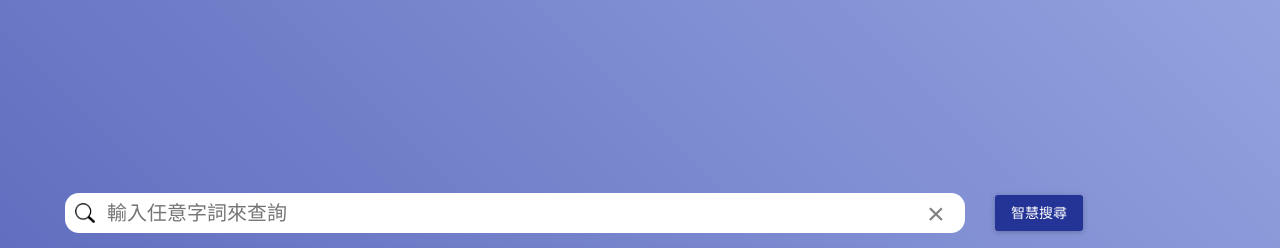
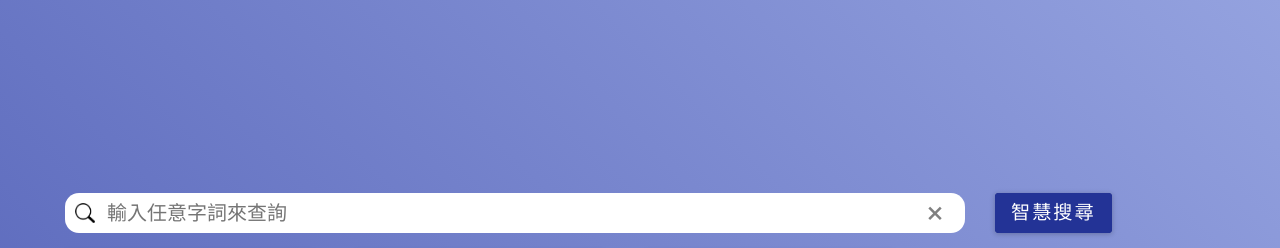
Before and after one commit to advancedor96/intra, a React app: page / in a window 1280 px wide. Shown: the top 248 px of the page. Built offline with nearby package versions, Linux system fonts and the light colour scheme; a web font is replaced by a local one.

Commit message:
加字型

```diff
--- a/src/components/TopBar.js
+++ b/src/components/TopBar.js
@@ -62,7 +62,12 @@ class TopBar extends Component {
                <XButton onClick={(e)=>{this.input.value = ''; AppStore.setSearchStr('')}}>×</XButton>
             </SearchBar>
 
-            <RaisedButton label="智慧搜尋" primary={true} style={{ marginLeft: '30px', height: '36px' }} buttonStyle={{ lineHeight: '36px', backgroundColor:'#233396'}}  onClick={(e)=>{AppStore.setSearchStr(this.input.value)}}/>
+            <RaisedButton label="智慧搜尋" primary={true}
+               style={{ marginLeft: '30px', height: '40px' }}
+               buttonStyle={{ lineHeight: '40px', backgroundColor:'#233396'}}
+               labelStyle={{fontSize:'1.2rem', letterSpacing: '2px', fontWeight: '400'}}
+               onClick={(e)=>{AppStore.setSearchStr(this.input.value)}
+            }/>
          </Toolbar>
 
       );
--- a/src/index.css
+++ b/src/index.css
@@ -1,8 +1,15 @@
+
+@import url('./notosanstc.css');
+*{
+
+  font-family: 'Noto Sans TC', 'Roboto', 'sans-serif' !important;
+}
 body {
   margin: 0;
   padding: 0;
-  font-family: sans-serif;
+  /* font-family: sans-serif; */
   box-sizing: border-box;
+  font-weight: 400;
 
   /* background-color: #5B69BC; */
   overflow-x: scroll;
@@ -10,6 +17,7 @@ body {
   background-position: center center;
   background-size: cover;
 }
+
 #root{
   /* background-color: #5B69BC; */
   background: linear-gradient(-135deg, rgba(148,162,223,1),rgba(78,92,180,1))
--- /dev/null
+++ b/src/notosanstc.css
@@ -0,0 +1,44 @@
+/*
+* Noto Sans TC (Chinese_traditional) http://www.google.com/fonts/earlyaccess
+ */
+ @font-face {
+   font-family: 'Noto Sans TC';
+   font-style: normal;
+   font-weight: 100;
+   src: url('fonts/NotoSansTC-Thin.otf') format('opentype');
+ }
+ @font-face {
+   font-family: 'Noto Sans TC';
+   font-style: normal;
+   font-weight: 300;
+   src:
+        url(fonts/NotoSansTC-Light.otf) format('opentype');
+ }
+ @font-face {
+    font-family: 'Noto Sans TC';
+    font-style: normal;
+    font-weight: 400;
+    src:
+         url(fonts/NotoSansTC-Regular.otf) format('opentype');
+  }
+ @font-face {
+    font-family: 'Noto Sans TC';
+    font-style: normal;
+    font-weight: 500;
+    src:
+         url(fonts/NotoSansTC-Medium.otf) format('opentype');
+  }
+ @font-face {
+    font-family: 'Noto Sans TC';
+    font-style: normal;
+    font-weight: 700;
+    src:
+         url(fonts/NotoSansTC-Bold.otf) format('opentype');
+  }
+ @font-face {
+    font-family: 'Noto Sans TC';
+    font-style: normal;
+    font-weight: 900;
+    src:
+         url(fonts/NotoSansTC-Black.otf) format('opentype');
+  }
```
Also changed, not shown: 6 other files.
